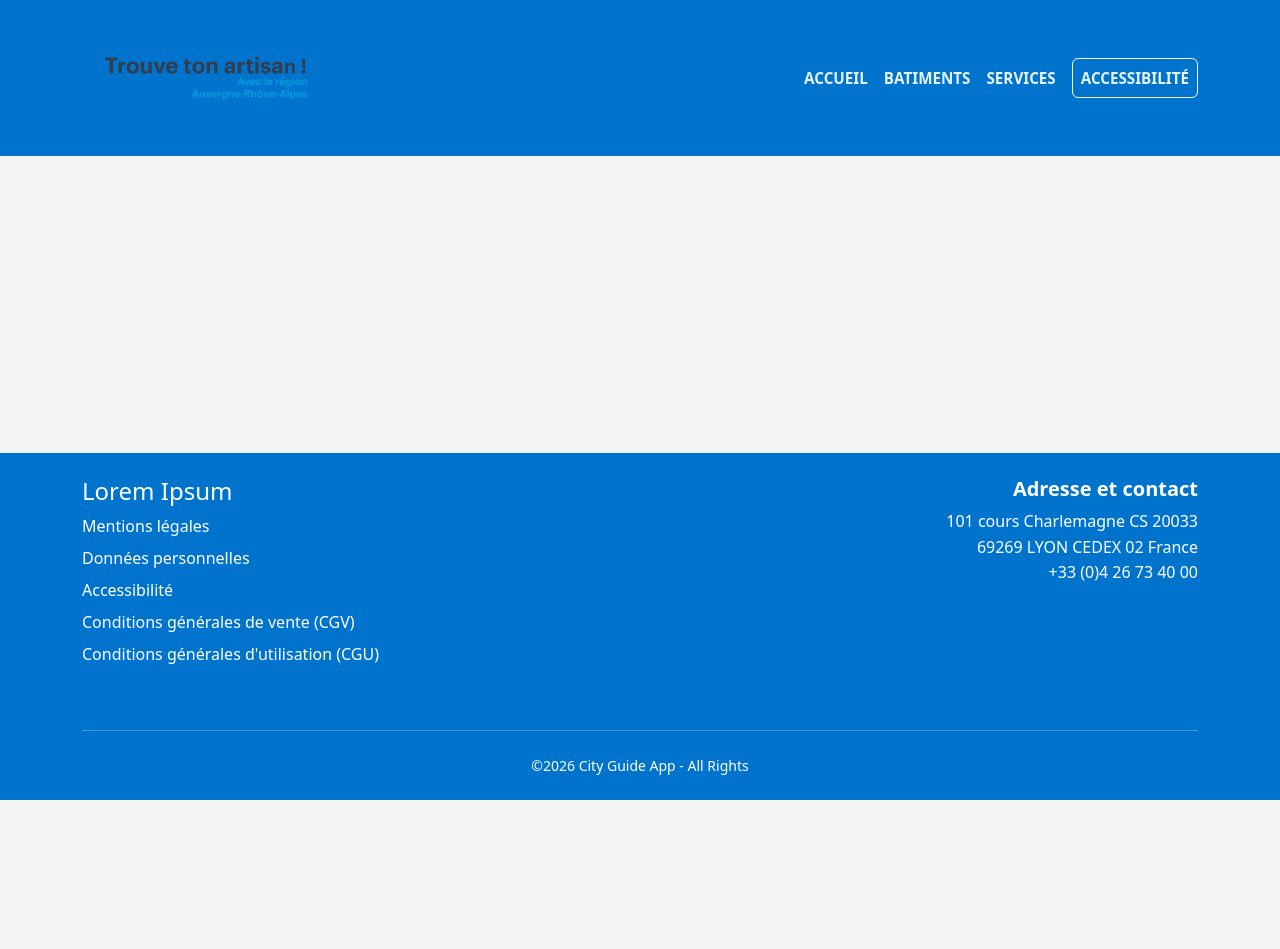
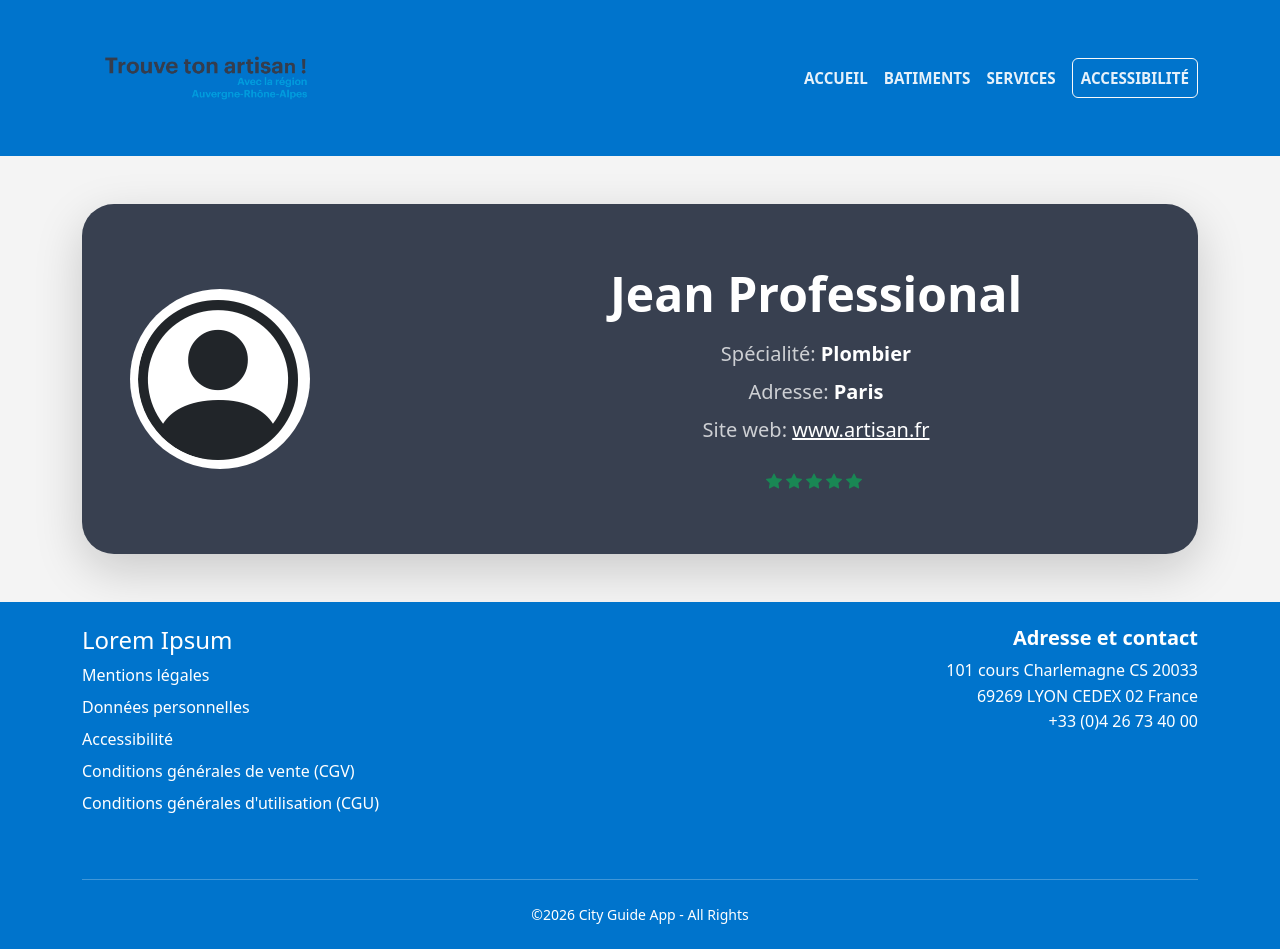
Before and after one commit to IlCarra/Devoir-TrouveTonArtisan, a React (Create React App) app in the folder trouveartisan/: page /artisan/1 in a window 1280 px wide. Before the commit the page ends 800 px from the top, so only its background shows below. Built offline with nearby package versions, Linux system fonts and the light colour scheme.

Commit message:
First section artisan page

```diff
--- a/trouveartisan/src/App.js
+++ b/trouveartisan/src/App.js
@@ -6,6 +6,7 @@ import Header from './components/navbar';
 import Footer from './components/footer';
 
 import Home from './pages/home';
+import Artisan from './pages/artisan';
 
 // Importa i tuoi stili
 import './App.scss';
@@ -20,6 +21,7 @@ function App() {
           <Routes>
             <Route path="/" element={<Home />}/>
             {/* Aggiungi qui le altre rotte man mano che crei le pagine */}
+            <Route path="/artisan/:id" element={<Artisan />} />
           </Routes>
         </main>
 
--- a/trouveartisan/src/App.scss
+++ b/trouveartisan/src/App.scss
@@ -9,6 +9,7 @@
 @import "./styles/navbar";
 @import "./styles/footer";
 @import "./styles/home";
+@import "./styles/artisan";
 
 .App {
   text-align: center;
--- /dev/null
+++ b/trouveartisan/src/pages/artisan.js
@@ -0,0 +1,80 @@
+import { useParams } from "react-router-dom";
+import {Container, Row, Col, Card} from 'react-bootstrap';
+
+const artisanInfo = [
+    { id: 1, nom: "Jean Professional", etoiles: 5, specialite: "Plombier", adresse: "Paris" },
+    { id: 2, nom: "Marc Bricole", etoiles: 4.5, specialite: "Électricien", adresse: "Lyon" },
+    { id: 3, nom: "Lucie Design", etoiles: 4, specialite: "Peintre", adresse: "Marseille" }
+];
+
+function Artisan() {
+    const { id } = useParams();
+    const artisan = artisanInfo.find(a => a.id == id);
+
+        const renderStars = (rating) => {
+        const stars = [];
+        for (let i = 1; i <= 5; i++) {
+            if (i <= Math.floor(rating)) {
+                stars.push(<i key={i} className="bi bi-star-fill text-success me-1"></i>);
+            } else if (i === Math.ceil(rating) && rating % 1 !== 0) {
+                stars.push(<i key={i} className="bi bi-star-half text-success me-1"></i>);
+            } else {
+                stars.push(<i key={i} className="bi bi-star text-success me-1"></i>);
+            }
+        }
+        return stars;
+    };
+
+    if (!artisan) {
+        return <Container className="py-5 text-center"><h2>Artisat non trovato</h2></Container>;
+    }
+
+    return (
+        <div className="artisan-page">
+            {/* HERO SECTION */}
+            <section className="py-5">
+                <Container>
+                    <div className="artisan-header-banner bg-dark text-white p-4 p-md-5 rounded-5 shadow-lg d-flex align-items-center">
+                        <Row className="w-100 align-items-center">
+
+                            <Col key={artisan.id} xs={12} md={4} className="text-center text-md-start mb-4 mb-md-0">
+
+                                    {/* Icone Profile */}
+                                    <div className="profile-icon-wrapper bg-white rounded-circle d-inline-flex align-items-center justify-content-center3" style={{ width: '180px', height: '180px' }}>
+                                        <i className="bi bi-person-circle text-dark" style={{ fontSize: '10rem' }}></i>
+                                    </div>
+                            </Col>
+
+                            <Col xs={12} md={8} className="ps-md-5">
+                                <h1 className="display-5 fw-bold mb-3">{artisan.nom}</h1>
+
+                                <div className="artisan-details fs-5">
+                                    <p className="mb-2">
+                                        <span className="opacity-75">Spécialité: </span>
+                                        <strong>{artisan.specialite}</strong>
+                                    </p>
+
+                                    <p className="mb-2">
+                                        <span className="opacity-75">Adresse: </span>
+                                        <strong>{artisan.adresse}</strong>
+                                    </p>
+
+                                    <p className="mb-4">
+                                        <span className="opacity-75">Site web: </span>
+                                        <a href="#" className="text-white text-decoration-underline">www.artisan.fr</a>
+                                    </p>
+                                </div>
+
+                                <div className="rating-stars">
+                                    {renderStars(artisan.etoiles)}
+                                </div>
+                            </Col>
+                        </Row>
+                    </div>
+                </Container>
+            </section>
+        </div>
+    );
+};
+
+export default Artisan;
--- a/trouveartisan/src/pages/home.js
+++ b/trouveartisan/src/pages/home.js
@@ -1,5 +1,6 @@
 import React from "react";
 import {Container, Row, Col, Button, Card} from 'react-bootstrap';
+import {Link} from 'react-router-dom';
 
 const artisanDuMois = [
     {id: 1, nom: "Nom artisan N°1", etoiles: 5},
@@ -77,6 +78,7 @@ function Home() {
                     <Row className="g-4 justify-content-center">
                         {artisanDuMois.map((artisan) => (
                             <Col key={artisan.id} lg={4} md={6} xs={12}>
+                                <Link to={`/artisan/${artisan.id}`} className="text-decoration-none text-dark">
                                     <Card className="h-100 border-0 shadow-sm artisan-card rounded-4 p-3">
                                         <Card.Body className="text-start">
                                             {/* Icone Profile */}
@@ -94,6 +96,7 @@ function Home() {
                                             </div>
                                         </Card.Body>
                                     </Card>
+                                </Link>
                             </Col>
                         ))}
                     </Row>
--- /dev/null
+++ b/trouveartisan/src/styles/_artisan.scss
@@ -0,0 +1,21 @@
+.artisan-header-banner {
+    background-color: #384050 !important;
+    min-height: 350px;
+
+    .profile-icon-wrapper {
+        border: 8px solid rgba(255, 255, 255, 0.1);
+        overflow: hidden;
+
+        i {
+            line-height: 1;
+        }
+    }
+
+    .rating-stars-banner {
+        i{
+            font-size: 2rem;
+            color: #82b864;
+            margin-right: 5px;
+        }
+    }
+}
```
Lines whose indentation alone changed are shown as unchanged.
